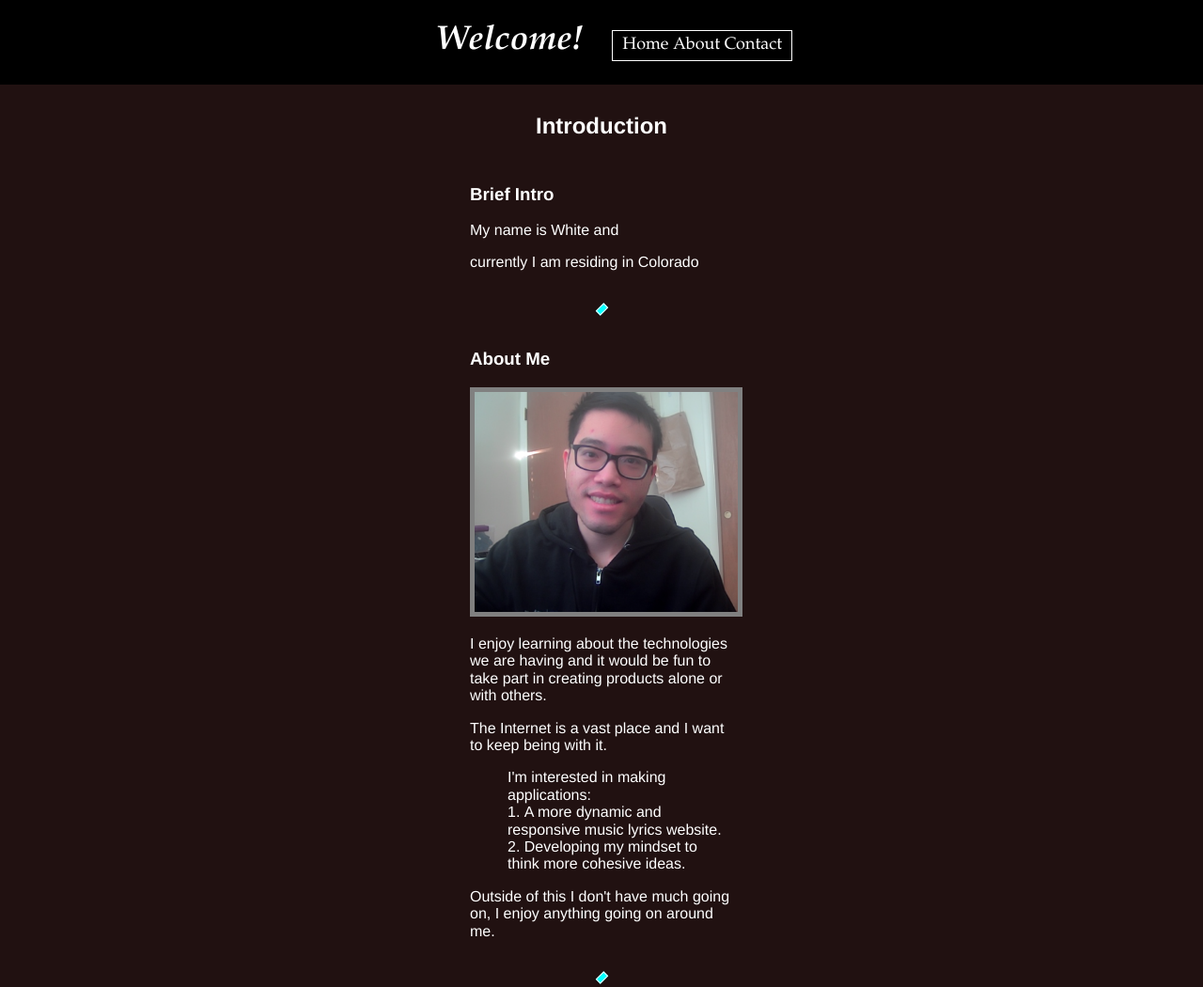
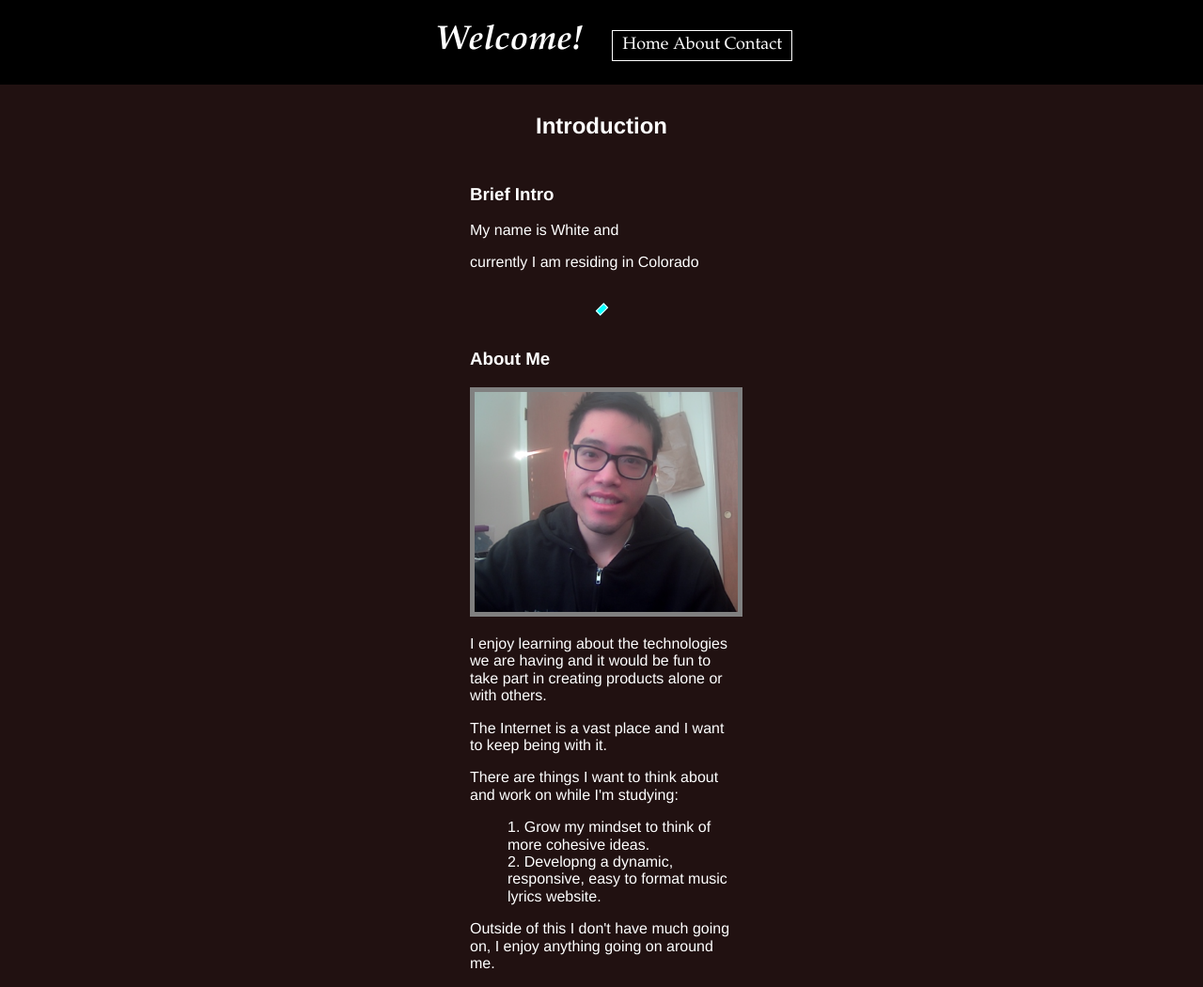
Before and after one commit to WhiteN9/initial-profile, a plain HTML site: page index.html in a window 1280 px wide. Shown: the top 1050 px of the page at 94% size. Drawn offline with nearby package versions, Linux system fonts and the light colour scheme.

Commit message:
Add files via upload

```diff
--- a/index.html
+++ b/index.html
@@ -38,10 +38,10 @@
                 <a href="images/self-picture.png"><img src="images/self-picture.png" alt="Pointing finger" /></a>
                 <p> I enjoy learning about the technologies we are having and it would be fun to take part in creating products alone or with others.</p>
                 <p> The Internet is a vast place and I want to keep being with it.</p>
+                <p> There are things I want to think about and work on while I'm studying: </p>
                 <ol>
-                    I'm interested in making applications:
-                    <li>A more dynamic and responsive music lyrics website.</li>
-                    <li>Developing my mindset to think more cohesive ideas.</li>
+                    <li>Grow my mindset to think of more cohesive ideas.</li>
+                    <li>Developng a dynamic, responsive, easy to format music lyrics website.</li>
                 </ol>
                 <p> Outside of this I don't have much going on, I enjoy anything going on around me. </p>
             </section>
```
